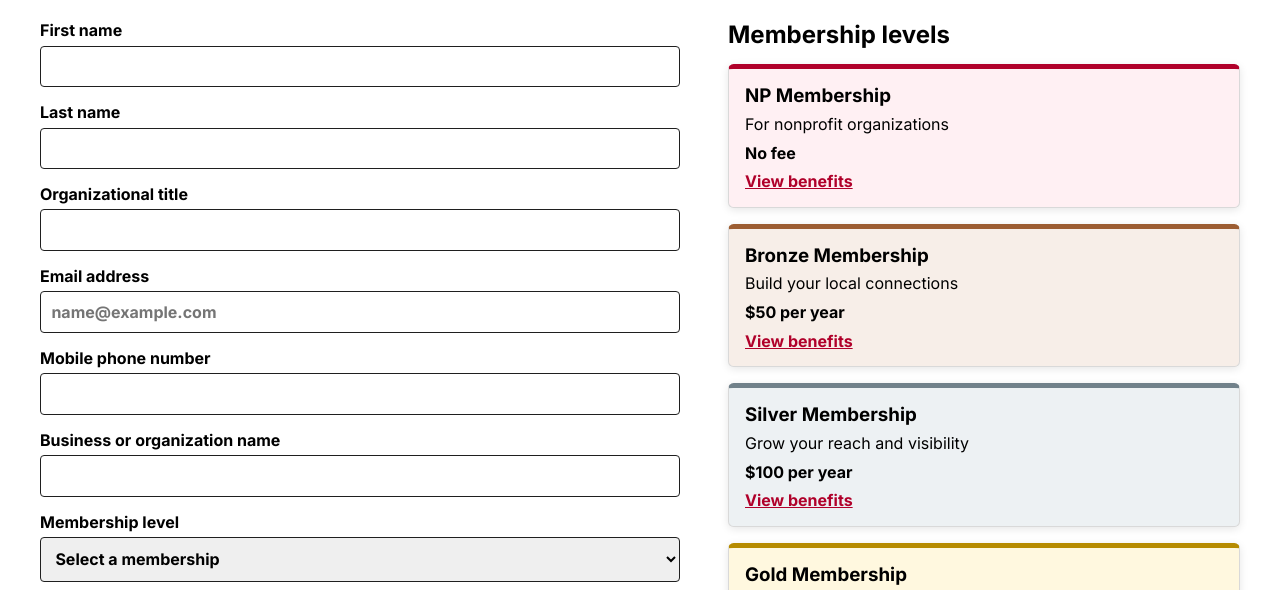
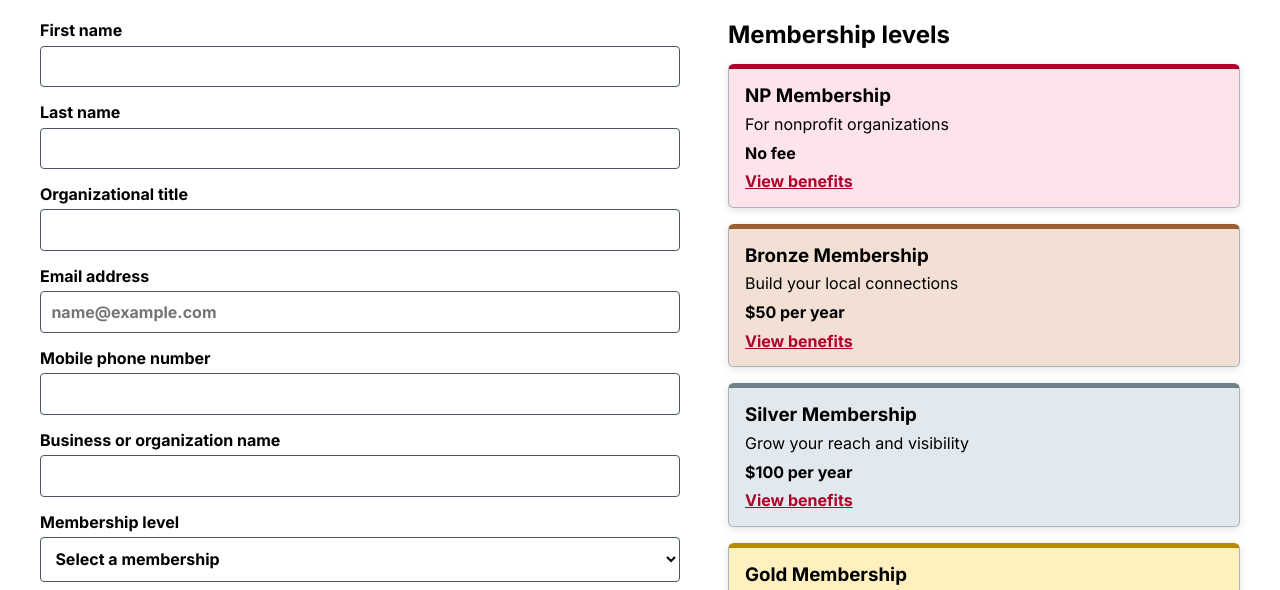
Before and after one commit to demetriusmferris-hue/wdd231, a plain HTML site: page chamber/join.html in a window 1280 px wide. Shown: the part 144-734 px from the top of the page. Drawn offline with Linux system fonts and the light colour scheme.

Commit message:
Week 4 attempt 3

```diff
--- a/chamber/styles/directory.css
+++ b/chamber/styles/directory.css
@@ -1,4 +1,5 @@
 :root {
+    color-scheme: only light;
     --color-primary: #B0002A;
     --color-dark: #000000;
     --color-grey: #1f1f1f;
@@ -13,6 +14,7 @@
 body {
     color: var(--color-dark);
     font-family: "Inter", "Fira Sans", Arial, sans-serif;
+    background-color: var(--color-very-light);
 }
 
 header {
--- a/chamber/styles/join.css
+++ b/chamber/styles/join.css
@@ -1,16 +1,16 @@
 .join-page {
-    --form-border: #1f1f1f;
-    --card-border: #d9d9d9;
-    --card-shadow: #e6e6e6;
-    --card-hover-shadow: #cccccc;
+    --form-border: #4b5563;
+    --card-border: #aab4be;
+    --card-shadow: rgba(0, 0, 0, 0.12);
+    --card-hover-shadow: rgba(0, 0, 0, 0.2);
     --br: #9c5d32;
     --si: #71818a;
     --gl: #b68b00;
-    --dialog-backdrop: rgba(0, 0, 0, 0.5);
-    --membership-np: #fff0f3;
-    --membership-br: #f7eee8;
-    --membership-si: #edf1f3;
-    --membership-gl: #fff8df;
+    --dialog-backdrop: rgba(0, 0, 0, 0.55);
+    --membership-np: #fce4ea;
+    --membership-br: #f3e0d4;
+    --membership-si: #e2e9ee;
+    --membership-gl: #fff0bf;
 }
 
 .join-layout {
@@ -35,6 +35,7 @@
     padding: 0.65rem;
     width: 100%;
     border: 1px solid var(--form-border);
+    background-color: var(--color-very-light);
     color: var(--color-dark);
     border-radius: 0.25rem;
     font: inherit;
@@ -63,6 +64,7 @@
 
 .membership-card {
     background-color: var(--membership, var(--color-very-light));
+    color: var(--color-dark);
     padding: 1rem;
     border: 1px solid var(--card-border);
     border-top: 0.35rem solid var(--color-primary);
@@ -149,6 +151,7 @@ dialog {
     padding: 1.5rem;
     border: 2px solid var(--color-primary);
     border-radius: 0.5rem;
+    background-color: var(--color-very-light);
     color: var(--color-dark);
     width: 90%;
     max-width: 34rem;
@@ -223,6 +226,13 @@ dialog li {
     text-decoration: none;
 }
 
+.join-layout input:focus-visible,
+.join-layout select:focus-visible,
+.join-layout textarea:focus-visible {
+    outline: 3px solid var(--color-primary);
+    outline-offset: 2px;
+}
+
 @media screen and (min-width: 48rem) {
     .join-layout {
         grid-template-columns: 1fr 0.8fr;
```
